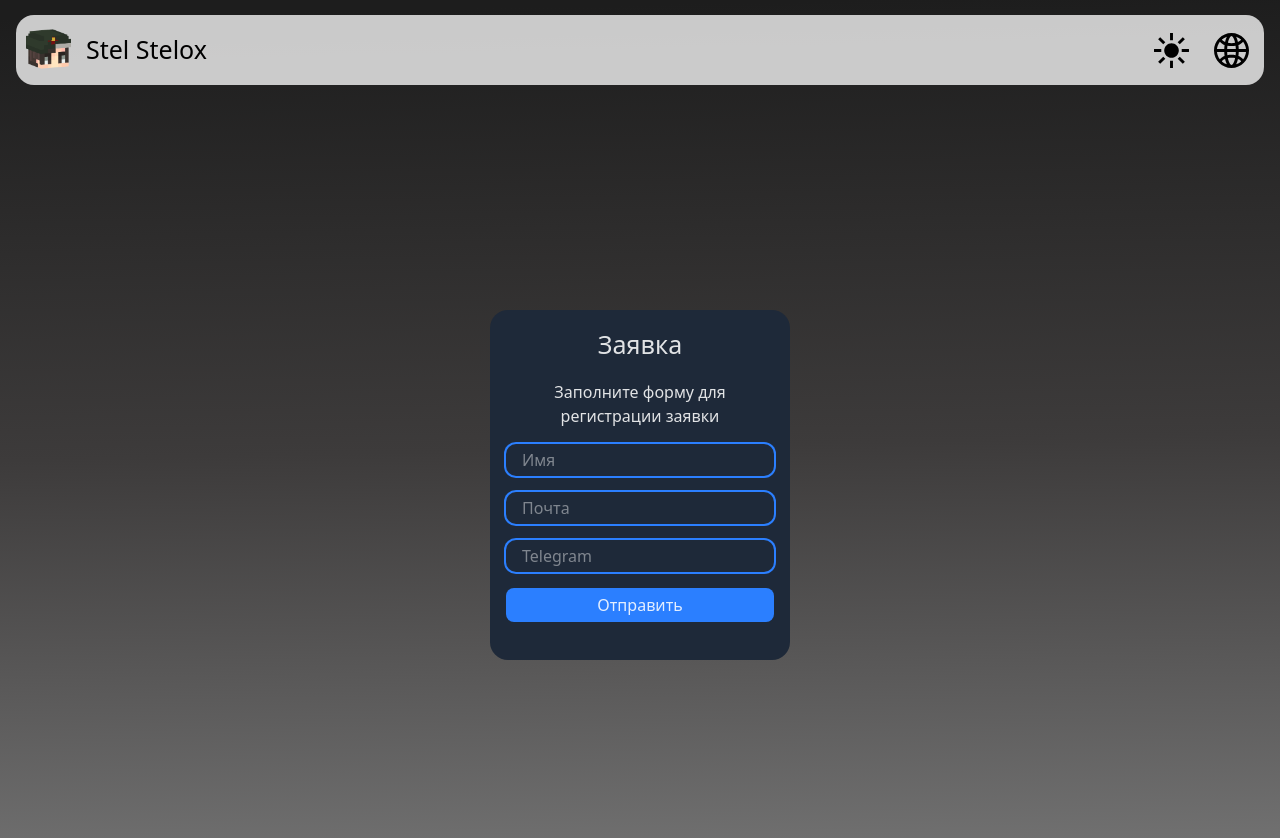
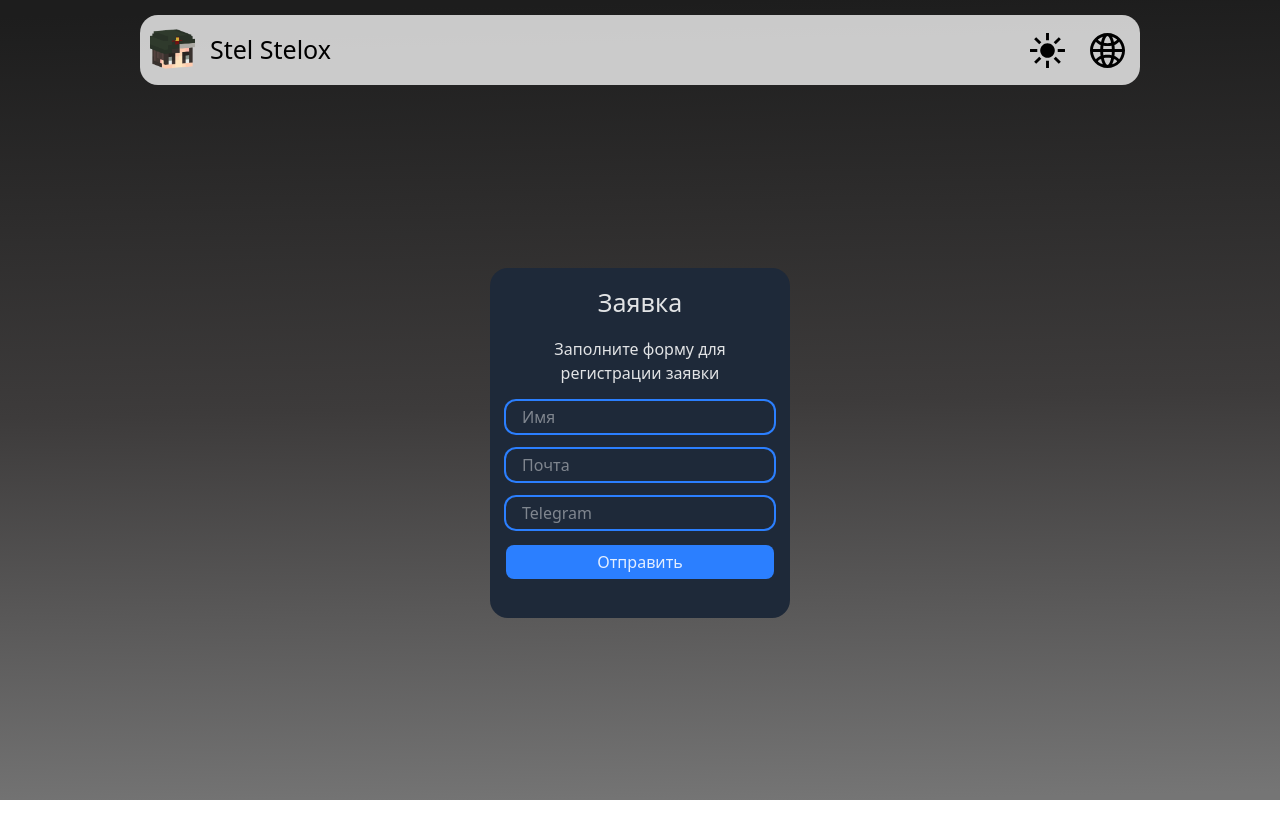
Before and after one commit to StelStelox/stelstelox.github.io, a React (Vite) app: page / in a window 1280 px wide. Shown: the top 838 px of the page. After the commit the page ends 800 px from the top, so only its background shows below. Built offline with nearby package versions, Linux system fonts and the light colour scheme.

Commit message:
Delete h-full. Better style layout and root block

```diff
--- a/src/app/Layout.tsx
+++ b/src/app/Layout.tsx
@@ -4,8 +4,8 @@ import { Outlet } from "react-router";
 function Layout() {
     return (
         <>
-            <Header/>
-            <main className="grid min-h-[100vh]"><Outlet/></main>
+            <Header />
+            <main className="flex-grow flex items-center justify-center"><Outlet /></main>
         </>
     );
 };
--- a/src/index.css
+++ b/src/index.css
@@ -12,15 +12,11 @@
   -moz-osx-font-smoothing: grayscale;
 }
 
-body {
+#root {
   background: linear-gradient(178.76deg, #1D1D1D 2.04%, #3D3B3B 50.49%, #757575 98.94%);
-  overflow: hidden;
-}
-
-#root {
-  max-width: 1280px;
-  margin: 0 auto;
-  padding: 0 1rem;
+  min-height: 100vh;
+  display: flex;
+  flex-direction: column;
 }
 
 a {
--- a/src/pages/Home.tsx
+++ b/src/pages/Home.tsx
@@ -3,7 +3,7 @@ function Home(){
     const inputStyle = "h-[15px] p-4 outline-none ring-2 ring-blue-500 rounded-[10px]";
 
     return (
-        <div className="h-full flex flex-col items-center justify-center">
+        <div className="flex flex-col items-center justify-center">
             <form className="flex flex-col bg-gray-800 w-[300px] h-[350px] p-4 rounded-[18px] gap-4" action="">
                 <h1 className="text-center text-[25px]">Заявка</h1>
                 <h2 className="text-center">Заполните форму для регистрации заявки</h2>
--- a/src/shared/ui/Header.tsx
+++ b/src/shared/ui/Header.tsx
@@ -1,7 +1,7 @@
 function Header() {
 
     return (
-        <header className='flex items-center justify-between bg-[#efefefd3] bg-opacity-73 rounded-[18px] p-[10px] h-[70px] mt-[15px]'>
+        <header className='flex items-center justify-between bg-[#efefefd3] bg-opacity-73 rounded-[18px] p-[10px] h-[70px] mt-[15px] max-w-[1000px] mx-auto w-full'>
             <nav className="flex gap-[15px] items-center justify-center">
                 <img className='w-[45px]' src="./avatar.png" alt="" />
                 <h1 className="text-black text-[25px]">Stel Stelox</h1>
```
